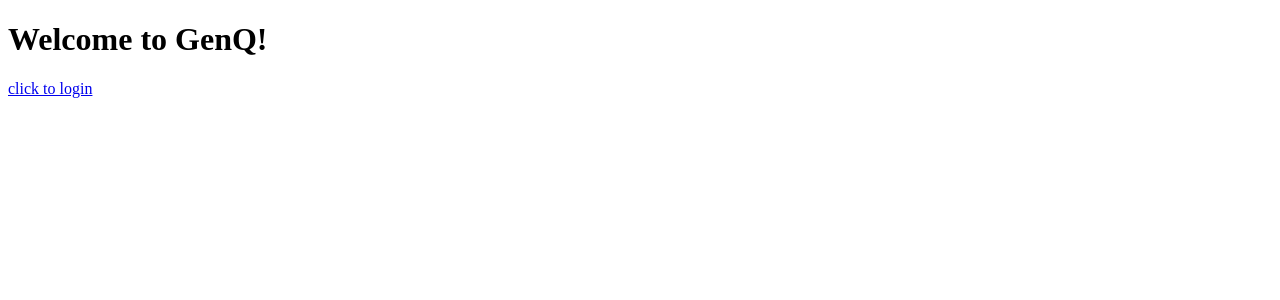
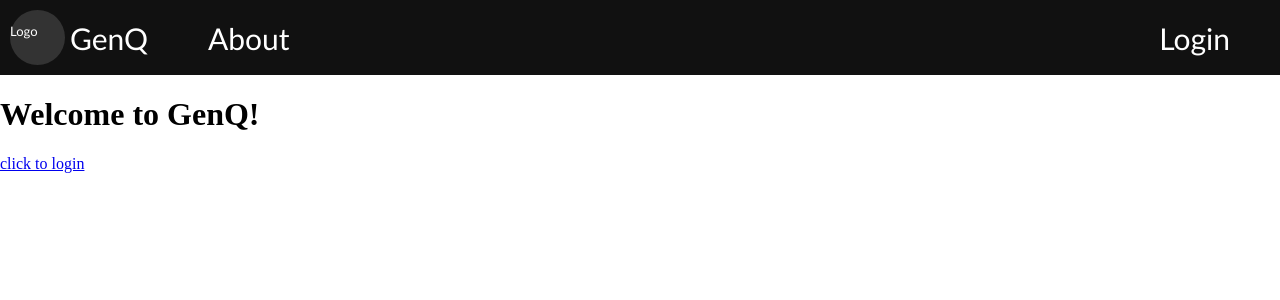
Before and after one commit to VisH317/QuestionGenerationServer, a React (Create React App) app in the folder frontend/: page / in a window 1280 px wide. Shown: the top 300 px of the page. Built offline with nearby package versions, Linux system fonts and the light colour scheme; no server answers.

Commit message:
Navbar started (need graphics)

```diff
--- a/frontend/public/index.html
+++ b/frontend/public/index.html
@@ -24,6 +24,12 @@
       Learn how to configure a non-root public URL by running `npm run build`.
     -->
     <title>React App</title>
+    <style>
+      body {
+        margin: 0;
+        margin-top: 0;
+      }
+    </style>
   </head>
   <body>
     <noscript>You need to enable JavaScript to run this app.</noscript>
--- /dev/null
+++ b/frontend/src/Assets/Logo.js
@@ -0,0 +1,21 @@
+import React from 'react'
+
+const Logo = () => {
+
+    const style = {
+        backgroundColor: "#333",
+        borderRadius: '50%',
+        width: "55px",
+        height: "55px",
+        marginRight: '5px',
+        fontSize: '13px'
+    }
+
+    return (
+        <div style={style}>
+            <p>Logo</p>
+        </div>
+    )
+}
+
+export default Logo;
--- a/frontend/src/Components/App.js
+++ b/frontend/src/Components/App.js
@@ -5,6 +5,7 @@ import { useDispatch, useSelector  } from 'react-redux'
 import { getUser } from '../State/Auth/GoogleAccSlice'
 
 import Landing from './Landing/Landing'
+import Navbar from './Navbar/Navbar'
 
 // import NewQuiz from './NewQuiz/NewQuiz'
 
@@ -22,6 +23,7 @@ const App = () => {
     if(Object.keys(user.value).length===0) {
         return (
             <BrowserRouter>
+                <Navbar/>
                 <Routes>
                     <Route path="/" element={<Landing />} exact/>
                 </Routes>
--- /dev/null
+++ b/frontend/src/Components/Navbar/NavUtils/Dropdown.js
@@ -0,0 +1,5 @@
+import React from 'react'
+
+const Dropdown = props => {
+
+}
--- /dev/null
+++ b/frontend/src/Components/Navbar/NavUtils/NavLink.css
@@ -0,0 +1,9 @@
+.link {
+    color: white;
+    text-decoration: none;
+    font-weight: lighter
+}
+
+.navlink-container {
+    margin-right: 60px;
+}
--- /dev/null
+++ b/frontend/src/Components/Navbar/NavUtils/NavLink.js
@@ -0,0 +1,19 @@
+import React from 'react'
+import { Link } from 'react-router-dom'
+import './NavLink.css'
+
+const NavLink = props => {
+
+    const renderLink = () => {
+        if(props.loc==='0') return <a href={props.link} className="link">{props.children}</a>
+        if(props.loc==='1') return <Link to={props.link} className="link">{props.children}</Link>
+    }
+
+    return (
+        <div className='navlink-container'>
+            {renderLink()}
+        </div>
+    )
+}
+
+export default NavLink
--- /dev/null
+++ b/frontend/src/Components/Navbar/Navbar.js
@@ -0,0 +1,19 @@
+import React from "react"
+import "./navbar.css"
+import Logo from "../../Assets/Logo"
+import NavLink from "./NavUtils/NavLink"
+
+const Navbar = () => {
+    return (
+        <div className="navbar-container">
+            <Logo/>
+            <NavLink link="/random-page" loc="1">GenQ</NavLink>
+            <NavLink link="/random-page" loc="1">About</NavLink>
+            <div className="right">
+                <NavLink link="/auth/login" loc="0">Login</NavLink>
+            </div>
+        </div>
+    )
+}
+
+export default Navbar
--- /dev/null
+++ b/frontend/src/Components/Navbar/navbar.css
@@ -0,0 +1,17 @@
+.navbar-container {
+    width: 100%;
+    height: 75px;
+    display: flex;
+    background-color: #111;
+    align-items: center;
+    color: white;
+    font-size: 30px;
+    padding-left: 10px;
+    font-family:'Gill Sans', 'Gill Sans MT', Calibri, 'Trebuchet MS', sans-serif;
+    font-weight: lighter;
+}
+
+.right {
+    margin-left: auto;
+    margin-right: 0;
+}
```
